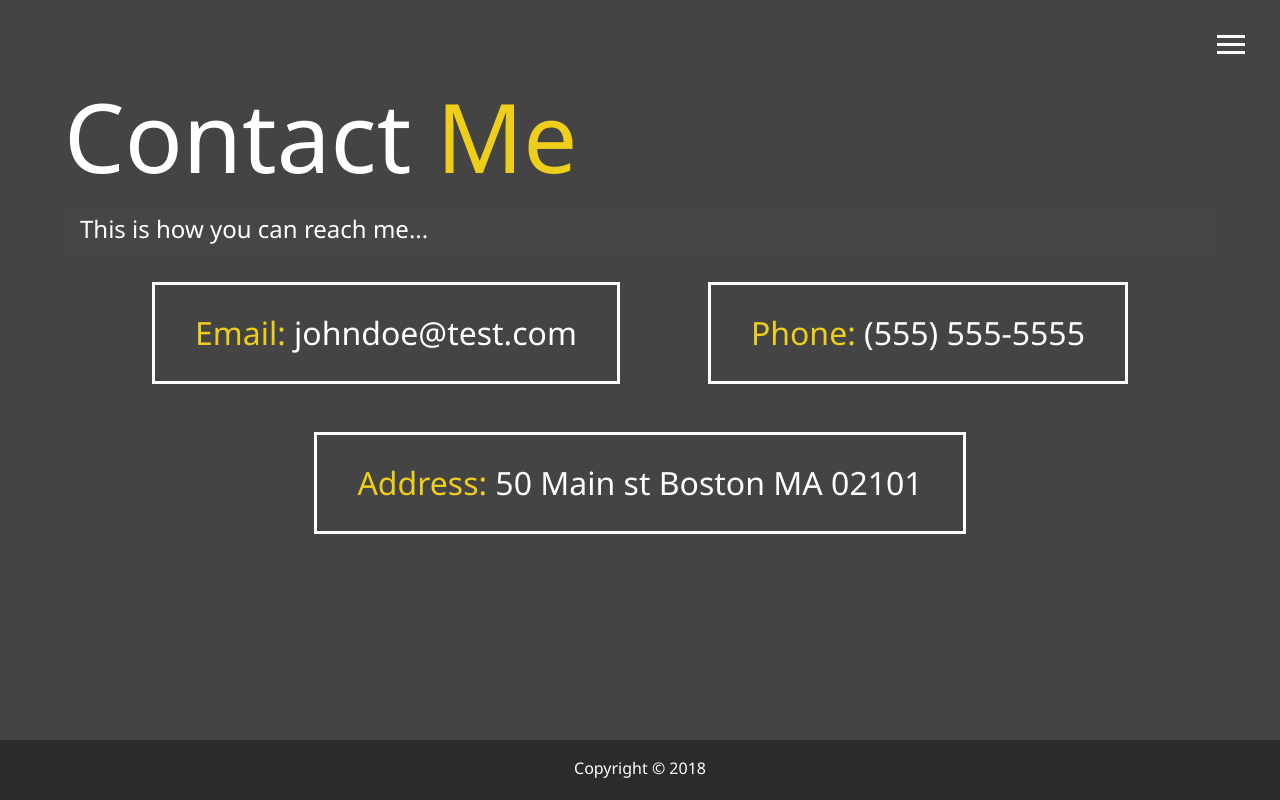
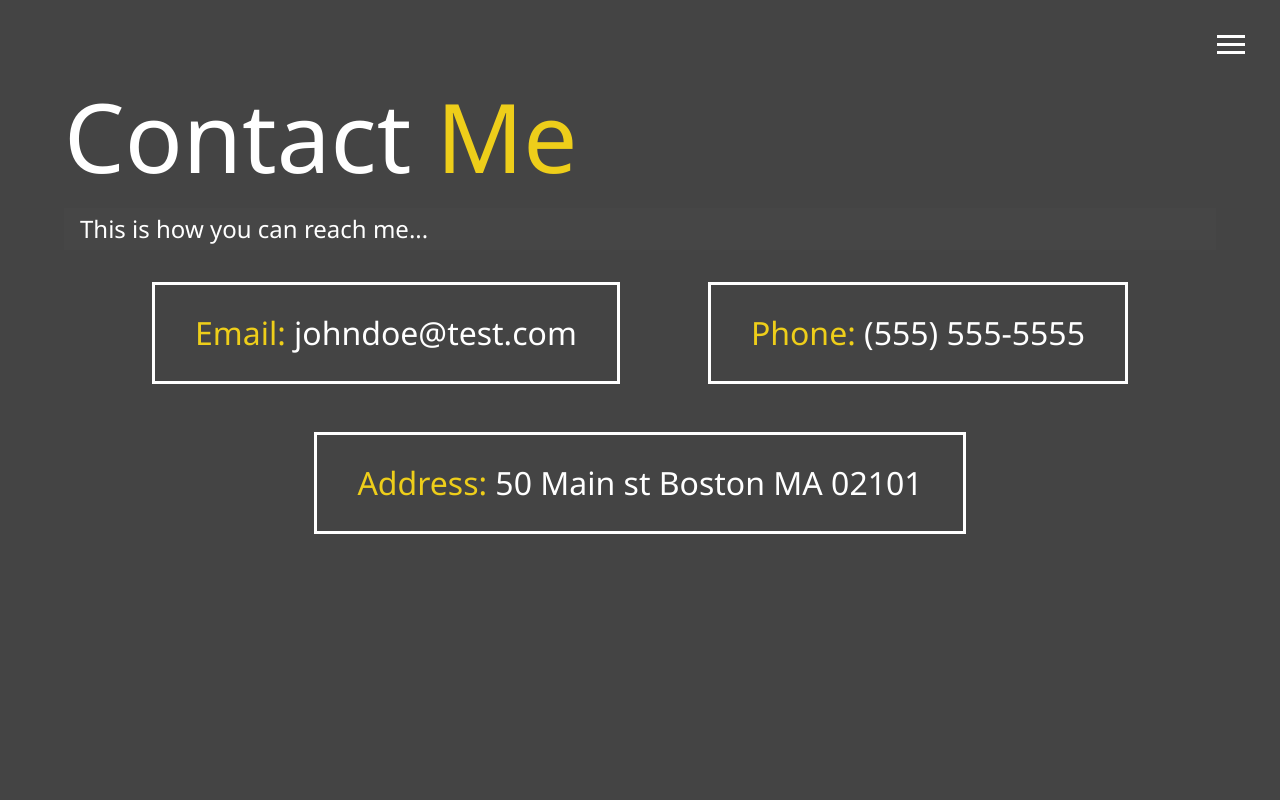
Before and after one commit to CPadhy27/my_portfolio, a website: page dist/contact.html in a window 1280 px wide. Drawn offline with Linux system fonts and the light colour scheme.

Commit message:
first commit_2

```diff
--- a/dist/contact.html
+++ b/dist/contact.html
@@ -70,10 +70,6 @@
     </div>
   </main>
 
-  <footer id="main-footer">
-    Copyright &copy; 2018
-  </footer>
-
   <script src="js/main.js"></script>
 </body>
 
```
Also changed, not shown: dist/work.html (+1 -0 lines).
